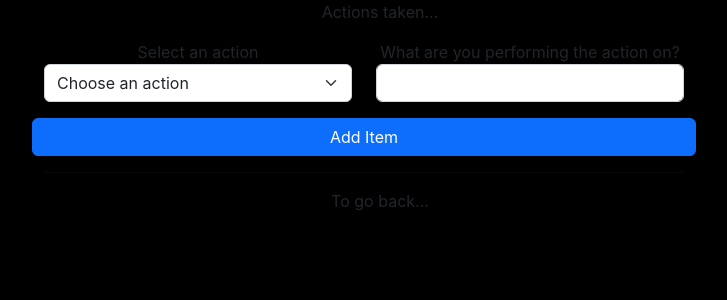
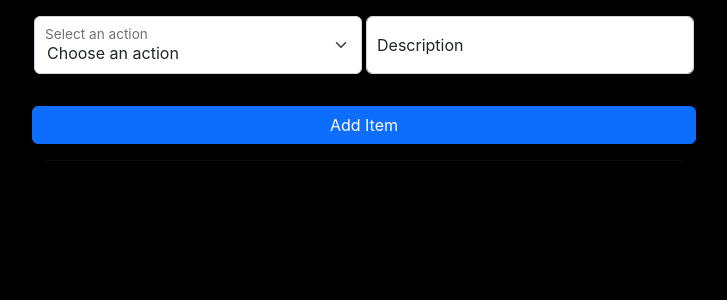
Before and after one commit to superking84/retracer, a React (Create React App) app: page / in a window 1280 px wide. Shown: the top 300 px of the page, without its empty margins (276-1003 px from the left). Built offline with nearby package versions, Linux system fonts and the light colour scheme.

Commit message:
refactoring into components

```diff
--- /dev/null
+++ b/src/Action.ts
@@ -0,0 +1,7 @@
+export interface ActionPair {
+    id: number;
+    action: string;
+    mirrorAction: string;
+}
+
+export type Action = ActionPair & { actionObject: string };
--- /dev/null
+++ b/src/ActionList.tsx
@@ -0,0 +1,23 @@
+import { Action } from "./Action";
+import { ActionListItem } from "./ActionListItem";
+
+interface ActionListProps {
+  actionList: Action[];
+  deleteItem(actionTypeId: number): void;
+  isForward: boolean;
+}
+export const ActionList = (props: ActionListProps) => {
+  return (
+    <ul>
+      {props.actionList.map((item, i) => (
+        <ActionListItem
+          key={`${props.isForward ? "forward" : "backward"}-item-${i}`}
+          id={item.id}
+          actionType={props.isForward ? item.action : item.mirrorAction}
+          actionObject={item.actionObject}
+          deleteItem={props.deleteItem}
+        />
+      ))}
+    </ul>
+  );
+};
--- a/src/ActionListItem.tsx
+++ b/src/ActionListItem.tsx
@@ -1,6 +1,5 @@
 interface ActionListItemProps {
   id: number;
-  isForwards: boolean;
   actionType: string;
   actionObject: string;
   deleteItem(actionTypeId: number): void;
@@ -9,18 +8,19 @@ interface ActionListItemProps {
 export const ActionListItem = (props: ActionListItemProps) => {
   return (
     <li>
-      <div className="card">
-        <div className="card-body">
+      <div className="btn btn-primary px-3">
         <div className="row">
           <div className="col-10">
             <span>{`${props.actionType} ${props.actionObject}`}</span>
           </div>
           <div
             className="delete col-2"
-              onClick={() => props.deleteItem(props.id)}
+            onClick={(e) => {
+              e.stopPropagation();
+              props.deleteItem(props.id);
+            }}
           >
             <i className="fa fa-trash" />
-            </div>
           </div>
         </div>
       </div>
--- a/src/App.tsx
+++ b/src/App.tsx
@@ -1,47 +1,12 @@
 import { useState } from "react";
-import { ActionListItem } from "./ActionListItem";
+import { Action, ActionPair } from "./Action";
+import { ActionList } from "./ActionList";
 import "./App.css";
-
-interface ActionPair {
-  id: number;
-  action: string;
-  mirrorAction: string;
-}
-
-type Action = ActionPair & { actionObject: string };
-
-let actionPairs: ActionPair[] = [
-  { id: 1, action: "attach", mirrorAction: "detach" },
-  { id: 2, action: "screw in", mirrorAction: "unscrew" },
-  { id: 3, action: "fold", mirrorAction: "unfold" },
-];
-
-const capitalize = (str: string) => str[0].toUpperCase() + str.slice(1);
+import { ItemEntryForm } from "./ItemEntryForm";
 
 const App = () => {
   const [forwardList, setForwardList] = useState<Action[]>([]);
-  const [forwardListInput, setForwardListInput] = useState<string>("");
-  const [actionTypeId, setActionTypeId] = useState<number>(0);
-
   const [backwardList, setBackwardList] = useState<Action[]>([]);
-
-  const updateLists = () => {
-    if (forwardListInput.length === 0 || actionTypeId < 1) {
-      return;
-    }
-
-    const pair = actionPairs.find((ap) => ap.id === actionTypeId);
-    if (pair) {
-      const action: Action = {
-        ...pair,
-        actionObject: forwardListInput,
-      };
-      setForwardList([...forwardList, action]);
-      setBackwardList([action, ...backwardList]);
-      setForwardListInput("");
-      setActionTypeId(0);
-    }
-  };
 
   const deleteItem = (id: number) => {
     setForwardList(forwardList.filter((x) => x.id !== id));
@@ -50,81 +15,26 @@ const App = () => {
 
   return (
     <div className="App">
-      <ul>
-        Actions taken...
-        {forwardList.map((item, i) => (
-          <ActionListItem
-            key={`forward-item-${i}`}
-            id={item.id}
-            isForwards={true}
-            actionType={item.action}
-            actionObject={item.actionObject}
-            deleteItem={deleteItem}
-          />
-        ))}
-      </ul>
+      <ItemEntryForm
+        forwardList={forwardList}
+        backwardList={backwardList}
+        setForwardList={setForwardList}
+        setBackwardList={setBackwardList}
+      />
 
-      <div className="form-group">
-        <div className="row mb-3">
-          <div className="col">
-            <label htmlFor="forward-list-select">Select an action</label>
-            <select
-              className="form-select"
-              value={actionTypeId}
-              onChange={function (e) {
-                setActionTypeId(parseInt(e.target.value));
-              }}
-              aria-label="choose action type"
-            >
-              <option value={0}>Choose an action</option>
-              {actionPairs.map((ap) => (
-                <option key={`action-type-${ap.id}`} value={ap.id}>
-                  {capitalize(ap.action)}
-                </option>
-              ))}
-            </select>
-          </div>
-
-          <div className="col">
-            <label htmlFor="forward-list-input">
-              What are you performing the action on?
-            </label>
-            <input
-              type="text"
-              id="forward-list-input"
-              className="form-control"
-              value={forwardListInput}
-              onChange={(e) => setForwardListInput(e.target.value)}
-              aria-label="describe object of action"
-            />
-          </div>
-        </div>
-
-        <div className="row">
-          <button
-            className="btn btn-primary add-forward-item-button"
-            type="button"
-            onClick={updateLists}
-          >
-            Add Item
-          </button>
-        </div>
-      </div>
       <hr />
 
-      <ol>
-        To go back...
-        {backwardList.map((item, i) => (
-          <ActionListItem
-            key={`backward-item-${i}`}
-            id={item.id}
-            isForwards={false}
-            actionType={item.mirrorAction}
-            actionObject={item.actionObject}
-            deleteItem={deleteItem}
-          />
-        ))}
-      </ol>
+      <ActionList
+        actionList={forwardList}
+        deleteItem={deleteItem}
+        isForward={true}
+      />
+
+      <ActionList
+        actionList={backwardList}
+        deleteItem={deleteItem}
+        isForward={false}
+      />
     </div>
   );
 };
--- /dev/null
+++ b/src/ItemEntryForm.tsx
@@ -0,0 +1,88 @@
+import { useState } from "react";
+import { Action, ActionPair } from "./Action";
+
+const capitalize = (str: string) => str[0].toUpperCase() + str.slice(1);
+let actionPairs: ActionPair[] = [
+  { id: 1, action: "attach", mirrorAction: "detach" },
+  { id: 2, action: "screw in", mirrorAction: "unscrew" },
+  { id: 3, action: "fold", mirrorAction: "unfold" },
+];
+
+interface ItemEntryFormProps {
+  forwardList: Action[];
+  setForwardList: React.Dispatch<React.SetStateAction<Action[]>>;
+  backwardList: Action[];
+  setBackwardList: React.Dispatch<React.SetStateAction<Action[]>>;
+}
+export const ItemEntryForm = (props: ItemEntryFormProps) => {
+  const [forwardListInput, setForwardListInput] = useState<string>("");
+  const [actionTypeId, setActionTypeId] = useState<number>(0);
+
+  const updateLists = () => {
+    if (forwardListInput.length === 0 || actionTypeId < 1) {
+      return;
+    }
+
+    const pair = actionPairs.find((ap) => ap.id === actionTypeId);
+    if (pair) {
+      const action: Action = {
+        ...pair,
+        actionObject: forwardListInput,
+      };
+      props.setForwardList([...props.forwardList, action]);
+      props.setBackwardList([action, ...props.backwardList]);
+      setForwardListInput("");
+      setActionTypeId(0);
+    }
+  };
+
+  return (
+    <div className="form-group">
+      <div className="row mb-3">
+        <div className="form-floating col-md-6 col-sm-12 mb-3 mt-3 ml-auto gx-1">
+          <select
+            className="form-select"
+            value={actionTypeId}
+            onChange={function (e) {
+              setActionTypeId(parseInt(e.target.value));
+            }}
+            aria-label="choose action type"
+          >
+            <option value={0}>Choose an action</option>
+            {actionPairs.map((ap) => (
+              <option key={`action-type-${ap.id}`} value={ap.id}>
+                {capitalize(ap.action)}
+              </option>
+            ))}
+          </select>
+          <label htmlFor="forward-list-select">Select an action</label>
+        </div>
+
+        <div className="form-floating col-md-6 col-sm-12 ml-auto mt-md-3 gx-1">
+          <input
+            type="text"
+            id="forward-list-input"
+            className="form-control"
+            value={forwardListInput}
+            placeholder="placeholder"
+            onChange={(e) => setForwardListInput(e.target.value)}
+            aria-label="describe object of action"
+          />
+          <label className="" htmlFor="forward-list-input">
+            Description
+          </label>
+        </div>
+      </div>
+
+      <div className="row">
+        <button
+          className="btn btn-primary add-forward-item-button"
+          type="button"
+          onClick={updateLists}
+        >
+          Add Item
+        </button>
+      </div>
+    </div>
+  );
+};
```
Lines whose indentation alone changed are shown as unchanged.
